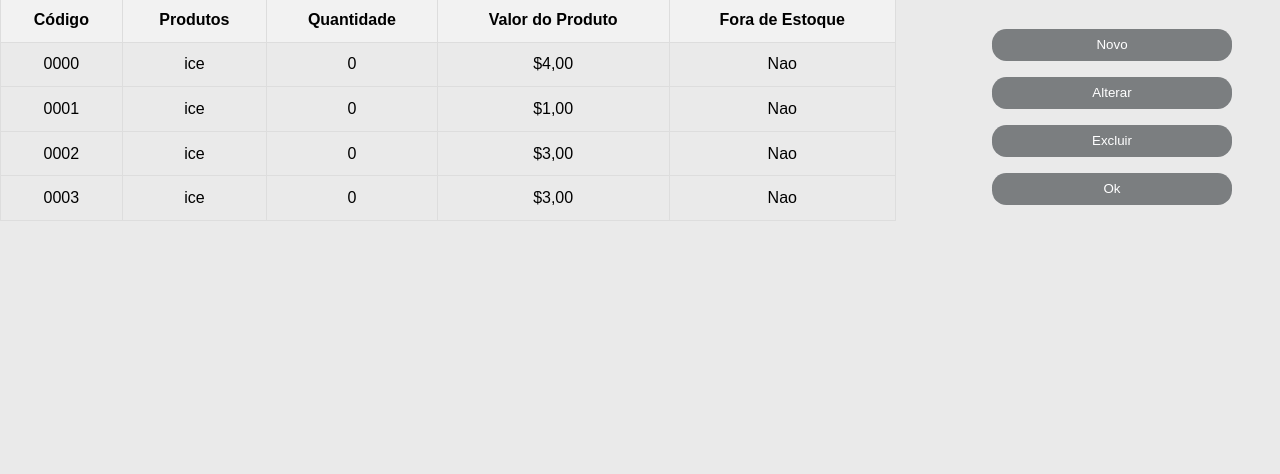
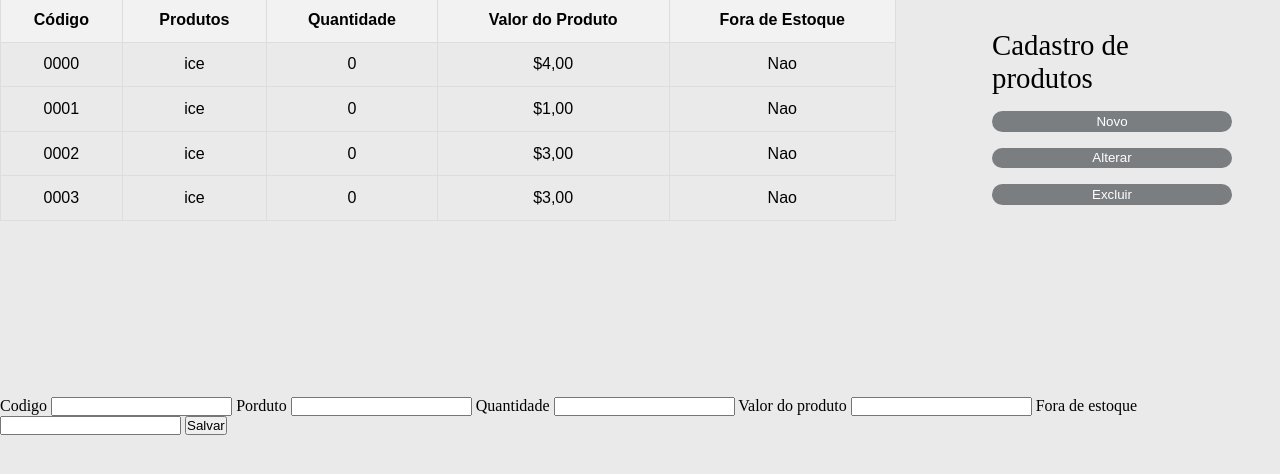
Before and after one commit to mairtonr/LAB_SOFT, a plain HTML site: page tabela_de_produtos/index.html in a window 1280 px wide. Shown: the part 58-532 px from the top of the page. Drawn offline with Linux system fonts and the light colour scheme.

Commit message:
Inclusão do modal para adicionar produtos

```diff
--- a/tabela_de_produtos/index.html
+++ b/tabela_de_produtos/index.html
@@ -57,10 +57,31 @@
       </table>
     </div>
     <div class="btn_right">
-      <button>Novo</button>
+      <span>Cadastro de produtos</span>
+      <button onclick="openModal()">Novo</button>
       <button>Alterar</button>
       <button>Excluir</button>
-      <button>Ok</button>
+    </div>
+    <div class="modal-container">
+      <div class="modal">
+        <form>
+          <label for="">Codigo</label>
+          <input type="text" required>
+
+          <label for="">Porduto</label>
+          <input type="text" required>
+
+          <label for="">Quantidade</label>
+          <input type="text" required>
+
+          <label for="">Valor do produto</label>
+          <input type="text" required>
+
+          <label for="">Fora de estoque</label>
+          <input type="text" required>
+          <button>Salvar</button>
+        </form>
+      </div>
     </div>
   </div>
 </div>
```
Also changed, not shown: tabela_de_produtos/style.css (line endings or trailing spaces).
